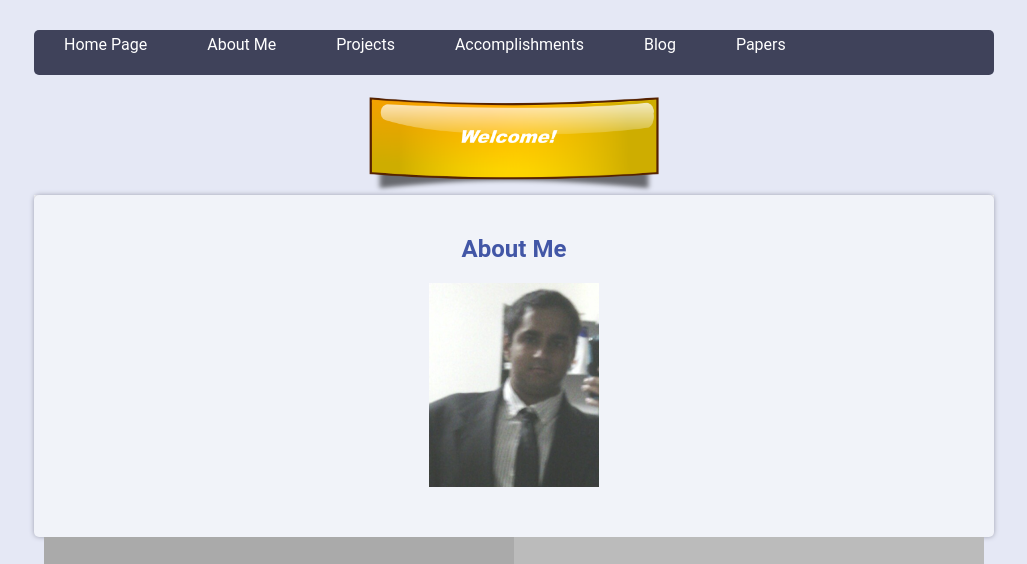
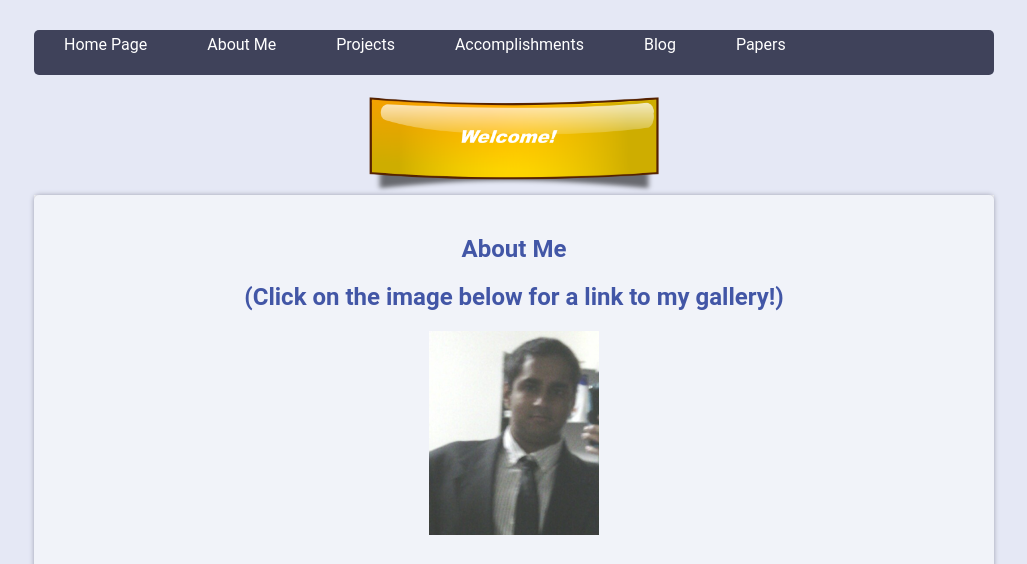
Before and after one commit to Tsijimon/WebPresenceProject, a plain HTML site: page WP About Me.html in a window 1280 px wide. Shown: the part 175-739 px from the top of the page, without its empty margins (126-1153 px from the left). Drawn offline with Linux system fonts and the light colour scheme.

Commit message:
quick addition for help to navigating website

```diff
--- a/WP About Me.html
+++ b/WP About Me.html
@@ -203,6 +203,7 @@ nav #innerNav {
 		<section id="main">
 
 			<h2>About Me</h2>
+			<h2>(Click on the image below for a link to my gallery!)</h2>
 			<a href="WP Gallery.html"><img src="unnamed.png" alt="Gallery link" class="center"></img></a>
 		</section>
 		<section>
```
